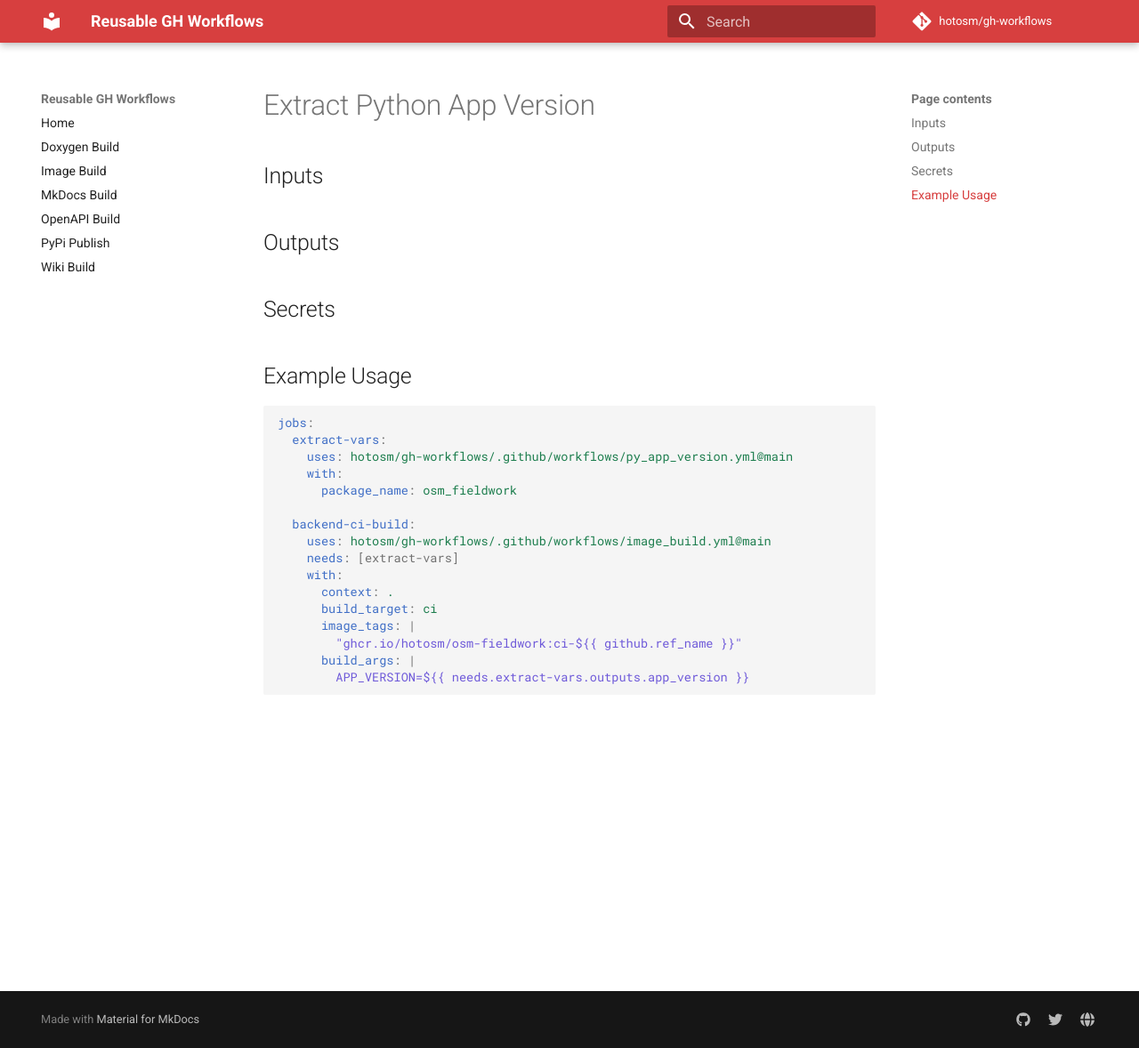
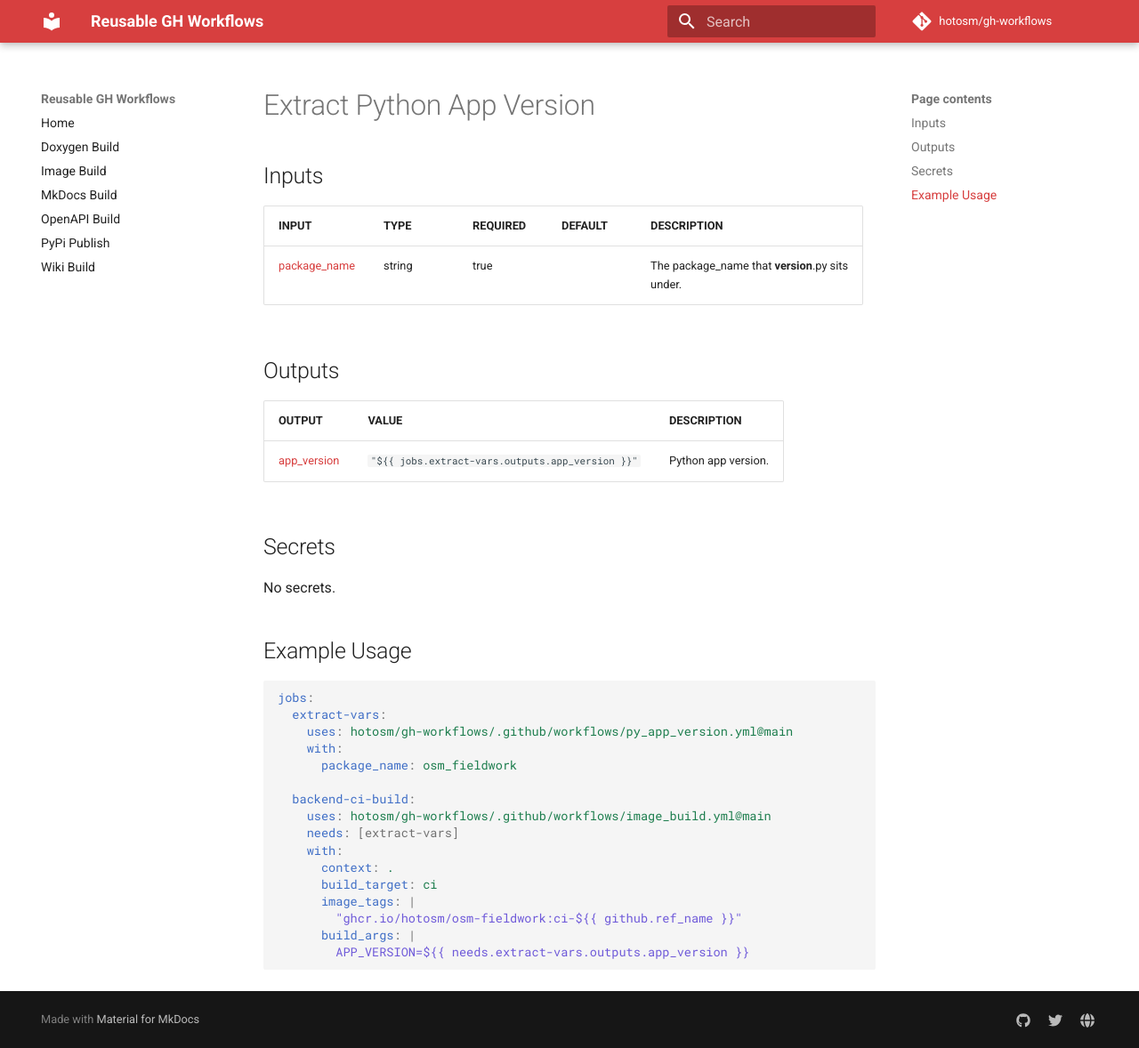
Before and after one commit to hotosm/gh-workflows, an MkDocs documentation site: the page built from docs/py_app_version.md, in a window 1280 px wide and 1178 px high. Shown: the whole window at 89% size. Built offline with MkDocs 1.6.1 and Material for MkDocs 9.7.7, drawn with Linux system fonts in a browser that asks for light colours; comment, search, counter and statistics services are not loaded.

Commit message:
docs: updated workflow docs

```diff
--- a/docs/py_app_version.md
+++ b/docs/py_app_version.md
@@ -2,9 +2,31 @@
 
 ## Inputs
 
+<!-- AUTO-DOC-INPUT:START - Do not remove or modify this section -->
+
+| INPUT                                                                | TYPE   | REQUIRED | DEFAULT | DESCRIPTION                                          |
+| -------------------------------------------------------------------- | ------ | -------- | ------- | ---------------------------------------------------- |
+| <a name="input_package_name"></a>[package_name](#input_package_name) | string | true     |         | The package_name that **version**.py sits <br>under. |
+
+<!-- AUTO-DOC-INPUT:END -->
+
 ## Outputs
 
+<!-- AUTO-DOC-OUTPUT:START - Do not remove or modify this section -->
+
+| OUTPUT                                                              | VALUE                                            | DESCRIPTION         |
+| ------------------------------------------------------------------- | ------------------------------------------------ | ------------------- |
+| <a name="output_app_version"></a>[app_version](#output_app_version) | `"${{ jobs.extract-vars.outputs.app_version }}"` | Python app version. |
+
+<!-- AUTO-DOC-OUTPUT:END -->
+
 ## Secrets
+
+<!-- AUTO-DOC-SECRETS:START - Do not remove or modify this section -->
+
+No secrets.
+
+<!-- AUTO-DOC-SECRETS:END -->
 
 ## Example Usage
 
```
